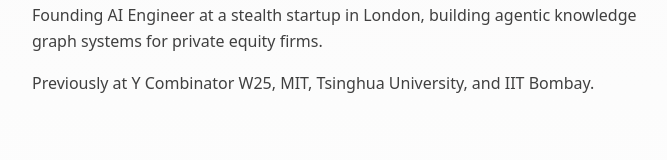
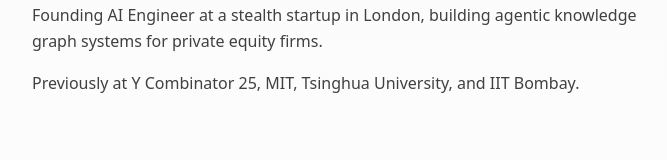
Before and after one commit to stochi0/personal-page, a Next.js app: page / in a window 1280 px wide. Shown: the part 402-562 px from the top of the page, without its empty margins (296-963 px from the left). Built offline with nearby package versions, Linux system fonts and the light colour scheme.

Commit message:
📝 fix: correct Y Combinator reference in the homepage description

```diff
--- a/src/app/page.tsx
+++ b/src/app/page.tsx
@@ -67,7 +67,7 @@
             Founding AI Engineer at a stealth startup in London, building agentic knowledge graph systems for private equity firms.
           </p>
           <p className="leading-relaxed">
-            Previously at Y Combinator W25, MIT, Tsinghua University, and IIT Bombay.
+            Previously at Y Combinator 25, MIT, Tsinghua University, and IIT Bombay.
           </p>
             </div>
           </div>
```
